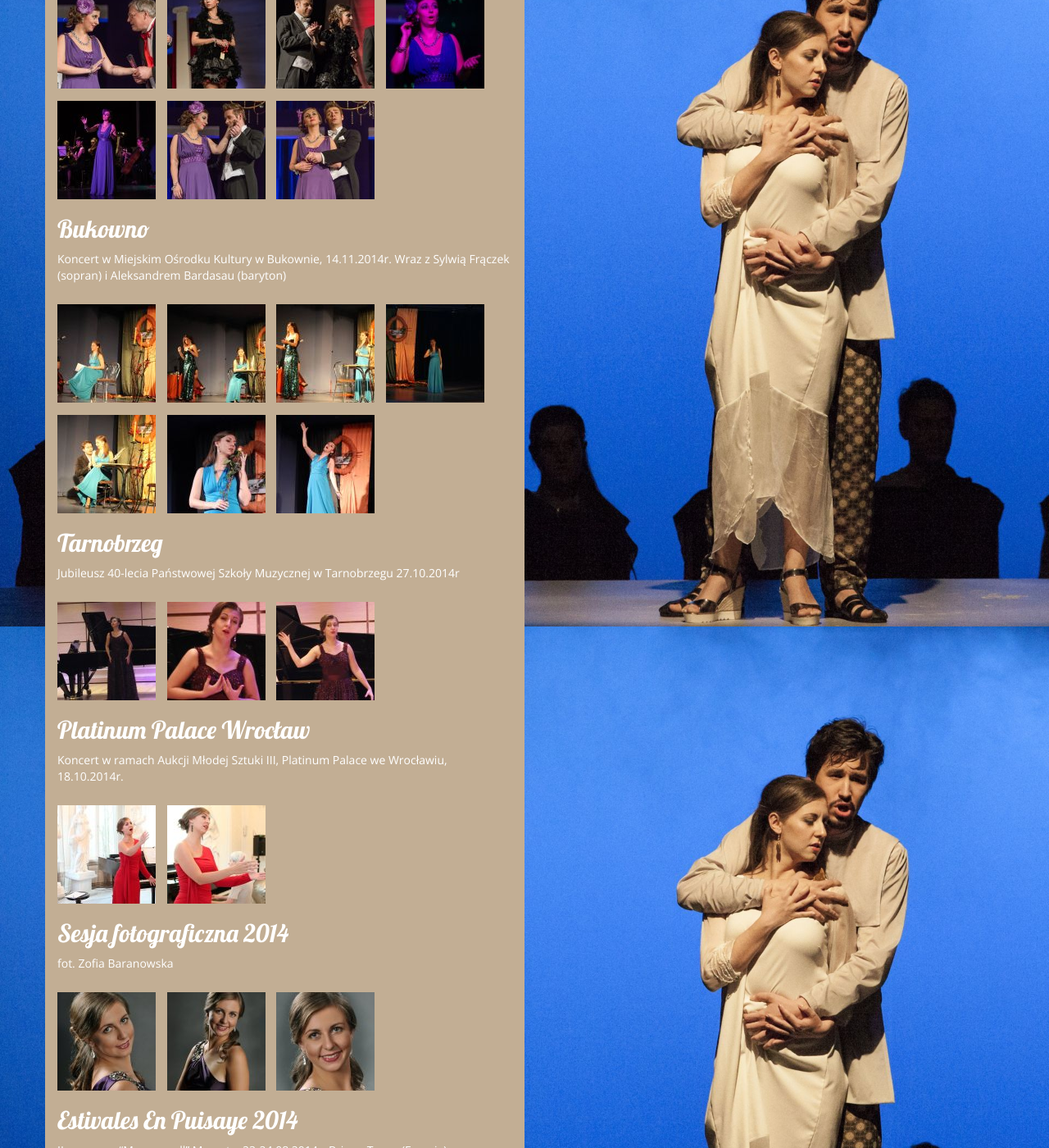
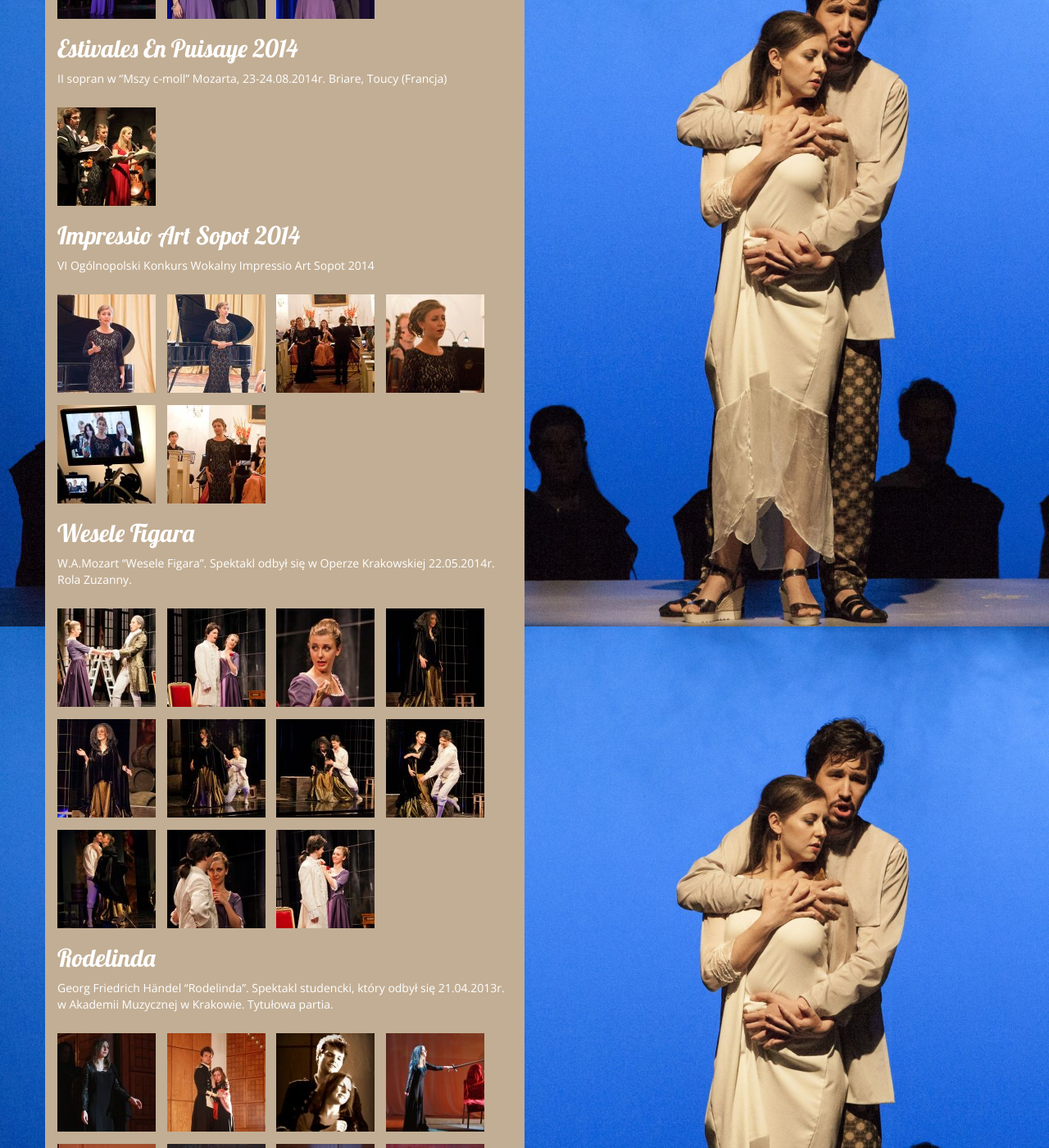
Before and after one commit to lukaszkomar/old.soniaw.com, a Jekyll site: the page built from galeria.html, in a window 1280 px wide and 1400 px high, scrolled down 1100 px. Shown: the whole window at 82% size. Built offline with Jekyll 4.4.1, drawn with Linux system fonts in a browser that asks for light colours; some web fonts are replaced; some of the changed text lies outside the part shown.

Commit message:
zmiany w galerii

```diff
--- a/_config.yml
+++ b/_config.yml
@@ -16,7 +16,6 @@
   twitter : https://twitter.com/sonia_warzynska
   youtube : https://youtube.com/SoniaWarzynskaSopran
 
-
 # http://en.wikipedia.org/wiki/List_of_tz_database_time_zones
 timezone: Europe/Warsaw
 
@@ -25,6 +24,19 @@
 
 # Struktura galerii
 gallery:
+
+  "portraits":
+    "title":
+      "en": "Portraits"
+      "pl": "Portrety"
+    "desc":
+      "en": "by Zofia Baranowska"
+      "pl": "fot. Zofia Baranowska"
+    "images":
+      "01": "baranowska1"
+      "02": "baranowska2"
+      "03": "baranowska3"
+
   "didoandaeneas":
     "title":
       "en": "Dido and Aeneas"
@@ -41,19 +53,19 @@
       "06": "didoandaeneas6"
       "07": "didoandaeneas7"
 
-  "operameetsoperetta":
-    "title":
-      "en": "When opera meets operetta"
-      "pl": "Gdy opera spotyka się z operetką"
-    "desc":
-      "en": "Wrocław, 24.10.2015. Tomasz Maleszewski (tenor), Magdalena Jaszczak (piano)"
-      "pl": "Wrocław, 24.10.2015. Tomasz Maleszewski (tenor), Magdalena Jaszczak (akompaniament)"
-    "images":
-      "01": "operameetsoperetta1"
-      "02": "operameetsoperetta2"
-      "03": "operameetsoperetta3"
-      "04": "operameetsoperetta4"
-      "05": "operameetsoperetta5"
+#  "operameetsoperetta":
+#    "title":
+#      "en": "When opera meets operetta"
+#      "pl": "Gdy opera spotyka się z operetką"
+#    "desc":
+#      "en": "Wrocław, 24.10.2015. Tomasz Maleszewski (tenor), Magdalena Jaszczak (piano)"
+#      "pl": "Wrocław, 24.10.2015. Tomasz Maleszewski (tenor), Magdalena Jaszczak (akompaniament)"
+#    "images":
+#      "01": "operameetsoperetta1"
+#      "02": "operameetsoperetta2"
+#      "03": "operameetsoperetta3"
+#      "04": "operameetsoperetta4"
+#      "05": "operameetsoperetta5"
 
   "2015widow":
     "title":
@@ -71,57 +83,45 @@
       "06": "widow6"
       "07": "widow7"
 
-  "bukowno2014":
-    "title":
-      "en": "Bukowno"
-      "pl": "Bukowno"
-    "desc":
-      "en": "Concert in Municipal Cultural Centere in Bukowno with Sylwia Frączek (soprano) and Aleksandr Bardasau (baritone), 14.11.2014."
-      "pl": "Koncert w Miejskim Ośrodku Kultury w Bukownie, 14.11.2014r. Wraz z Sylwią Frączek (sopran) i Aleksandrem Bardasau (baryton)"
-    "images":
-      "01": "bukowno1"
-      "02": "bukowno2"
-      "03": "bukowno3"
-      "04": "bukowno4"
-      "05": "bukowno5"
-      "06": "bukowno6"
-#      "07": "bukowno7"
-      "08": "bukowno8"
+#  "bukowno2014":
+#    "title":
+#      "en": "Bukowno"
+#      "pl": "Bukowno"
+#    "desc":
+#      "en": "Concert in Municipal Cultural Centere in Bukowno with Sylwia Frączek (soprano) and Aleksandr Bardasau (baritone), 14.11.2014."
+#      "pl": "Koncert w Miejskim Ośrodku Kultury w Bukownie, 14.11.2014r. Wraz z Sylwią Frączek (sopran) i Aleksandrem Bardasau (baryton)"
+#    "images":
+#      "01": "bukowno1"
+#      "02": "bukowno2"
+#      "03": "bukowno3"
+#      "04": "bukowno4"
+#      "05": "bukowno5"
+#      "06": "bukowno6"
+##      "07": "bukowno7"
+#      "08": "bukowno8"
 
-  "tarnobrzeg":
-    "title":
-      "en": "Tarnobrzeg"
-      "pl": "Tarnobrzeg"
-    "desc":
-      "en": "40'th Anniversary of National Music School in Tarnobrzeg, 27.10.2014"
-      "pl": "Jubileusz 40-lecia Państwowej Szkoły Muzycznej w Tarnobrzegu 27.10.2014r"
-    "images":
-      "01": "tarnobrzeg1"
-      "02": "tarnobrzeg2"
-      "03": "tarnobrzeg3"
+#  "tarnobrzeg":
+#    "title":
+#      "en": "Tarnobrzeg"
+#      "pl": "Tarnobrzeg"
+#    "desc":
+#      "en": "40'th Anniversary of National Music School in Tarnobrzeg, 27.10.2014"
+#      "pl": "Jubileusz 40-lecia Państwowej Szkoły Muzycznej w Tarnobrzegu 27.10.2014r"
+#    "images":
+#      "01": "tarnobrzeg1"
+#      "02": "tarnobrzeg2"
+#      "03": "tarnobrzeg3"
 
-  "wroclaw":
-    "title":
-      "en": "Platinum Palace Wrocław"
-      "pl": "Platinum Palace Wrocław"
-    "desc":
-      "en": "The 3rd Edition of The Young Art Auction, Platinium Palace in Wrocław, 18.10.2014"
-      "pl": "Koncert w ramach Aukcji Młodej Sztuki III, Platinum Palace we Wrocławiu, 18.10.2014r."
-    "images":
-      "01": "wroclaw1"
-      "02": "wroclaw2"
-
-  "baranowska":
-    "title":
-      "en": "Photo session"
-      "pl": "Sesja fotograficzna 2014"
-    "desc":
-      "en": "by Zofia Baranowska"
-      "pl": "fot. Zofia Baranowska"
-    "images":
-      "01": "baranowska1"
-      "02": "baranowska2"
-      "03": "baranowska3"
+#  "wroclaw":
+#    "title":
+#      "en": "Platinum Palace Wrocław"
+#      "pl": "Platinum Palace Wrocław"
+#    "desc":
+#      "en": "The 3rd Edition of The Young Art Auction, Platinium Palace in Wrocław, 18.10.2014"
+#      "pl": "Koncert w ramach Aukcji Młodej Sztuki III, Platinum Palace we Wrocławiu, 18.10.2014r."
+#    "images":
+#      "01": "wroclaw1"
+#      "02": "wroclaw2"
 
   "estivales2014":
     "title":
@@ -148,17 +148,17 @@
       "05": "impressioart5"
       "06": "impressioart6"
 
-  "wroclawd":
-    "title":
-      "en": "Concert at the Dominican Monastery in Wrocław"
-      "pl": "Koncert u Dominikanów we Wrocławiu"
-    "desc":
-      "en": "Concert at the Dominican Monastery in Wrocław, 17.07.2014"
-      "pl": "Koncert u Dominikanów we Wrocławiu, 17.07.2014"
-    "images":
-      "01": "wroclaw1"
-      "02": "wroclaw2"
-      "03": "wroclaw3"
+#  "wroclawd":
+#    "title":
+#      "en": "Concert at the Dominican Monastery in Wrocław"
+#      "pl": "Koncert u Dominikanów we Wrocławiu"
+#    "desc":
+#      "en": "Concert at the Dominican Monastery in Wrocław, 17.07.2014"
+#      "pl": "Koncert u Dominikanów we Wrocławiu, 17.07.2014"
+#    "images":
+#      "01": "wroclaw1"
+#      "02": "wroclaw2"
+#      "03": "wroclaw3"
 
   "figaro":
     "title":
@@ -202,21 +202,21 @@
       "12": "rodelinda12"
       "13": "rodelinda13"
 
-  "bukowno":
-    "title":
-      "en": "Concert in Bukowno"
-      "pl": "Koncert w Bukownie"
-    "desc":
-      "en": "Concert took place in Municipal Cultural Centre in Bukowno, 11.05.2013"
-      "pl": "Koncert odbył się w Miejskim Ośrodku Kultury w Bukownie 11.05.2013r."
-    "images":
-      "01": "bukowno1"
-      "02": "bukowno2"
-      "03": "bukowno3"
-      "04": "bukowno4"
-      "05": "bukowno5"
-      "06": "bukowno6"
-      "07": "bukowno7"
+#  "bukowno":
+#    "title":
+#      "en": "Concert in Bukowno"
+#      "pl": "Koncert w Bukownie"
+#    "desc":
+#      "en": "Concert took place in Municipal Cultural Centre in Bukowno, 11.05.2013"
+#      "pl": "Koncert odbył się w Miejskim Ośrodku Kultury w Bukownie 11.05.2013r."
+#    "images":
+#      "01": "bukowno1"
+#      "02": "bukowno2"
+#      "03": "bukowno3"
+#      "04": "bukowno4"
+#      "05": "bukowno5"
+#      "06": "bukowno6"
+#      "07": "bukowno7"
 
 
 # Struktura Repertuaru
```
